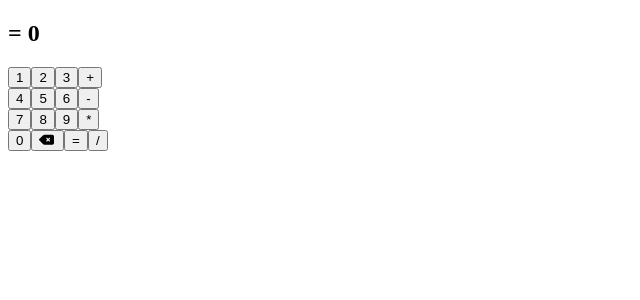
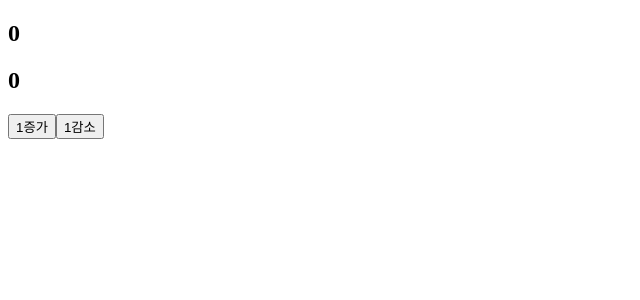
Before and after one commit to JeawonYang/korit_9_gov_react, a React (Vite) app: page / in a window 1280 px wide. Shown: the top 300 px of the page, without its empty margins (0-640 px from the left). Built offline with nearby package versions, Linux system fonts and the light colour scheme.

Commit message:
ㅇㅅㅇ

```diff
--- a/package.json
+++ b/package.json
@@ -10,6 +10,7 @@
     "preview": "vite preview"
   },
   "dependencies": {
+    "@fortawesome/fontawesome-svg-core": "^7.1.0",
     "@fortawesome/free-solid-svg-icons": "^7.1.0",
     "@fortawesome/react-fontawesome": "^3.1.1",
     "react": "^19.2.0",
--- a/src/ch03/UseEffect02.jsx
+++ b/src/ch03/UseEffect02.jsx
@@ -7,24 +7,19 @@ function UseEffect02() {
         const setter = (value) => {
             v = value;
         }
-        return [ v, setter];
+        return [v, setter];
     }
 
     const Component = () => {
-        const [ num, setNum] = useState(0);
+        const [num, setNum] = useState(0);
         console.log(num);
 
         const onClick = () => {
             setNum(num + 1);
-            console(num);0
+            console(num); 0
         }
-        return <>
-        <div><h1>num = {num}</h1></div>
-        <button onClick={onClick}></button>
-        </>
-
+        return <div>{num}</div>
     }
-
     Component();
 }
 
--- a/src/ch03/UseEffect03.jsx
+++ b/src/ch03/UseEffect03.jsx
@@ -7,9 +7,15 @@ function UseEffect03() {
     const [num2, setNum2] = useState(0);
     const [result, setResult] = useState(0);
 
-    useEffect(() => {
-        console.log("마운트");
-    });
+    // 처음에 useEffect 가 실행되지 않길 원할때
+    const [ refresh, setRefresh ] = useState(false);
+
+    // useEffect(() => {
+    //     if (refresh) {
+    //         console.log("마운트");
+    //         setRefresh(false);
+    //     }
+    // },);
 
     useEffect(() => {
         console("num 변화")
@@ -22,6 +28,7 @@ function UseEffect03() {
 
     const handleNum2OnClick = () => {
         setNum2(num2 + 1);
+
     }
 
     console.log("JSX 리턴 직전");
--- /dev/null
+++ b/src/ch03/UseEffect04.jsx
@@ -0,0 +1,49 @@
+import { useEffect, useState } from "react";
+
+function UseEffect04() {
+
+    // num 상태
+    // num 상태의 제곱 값을 화면에 출력하시오
+    // 단 처음 num이 0일 때에는
+    // '숫자를 증가시켜 결과를 확인하세요.'
+    // 라는 안내 메시지를 alert로 출력하기.
+
+
+    const [num, setNum] = useState(0);
+    const [square , setSquare] = useState(0);
+    const [isZero, setZero] = useState(true);
+
+
+    useEffect(() => {
+        setSquare(num ** 2);
+    }, [num]);
+
+    useEffect(() => {
+        setZero(square === 0);
+    }, [square]);
+
+    useEffect(() =>{
+        if (isZero) {
+            setTimeout(() => {
+                alert ("숫자를 증가시켜 결과를 확인하세요.");
+            }, 100);
+        }
+    },[isZero])
+
+    const handleOnClick = (value) => {
+        if(value < 0 && num < 1) {
+            return;
+        }
+        setNum(num + value);
+    }
+
+
+    return <>
+        <h2>{num}</h2>
+        <h2>{square}</h2>
+        <button onClick={() => handleOnClick(1)}>1증가</button>
+        <button onClick={() => handleOnClick(-1)}>1감소</button>
+    </>
+}
+
+export default UseEffect04;
--- a/src/main.jsx
+++ b/src/main.jsx
@@ -11,6 +11,7 @@ import SearchName from './ch02/SearchName';
 import UseEffect01 from './ch03/UseEffect01';
 import UseEffect02 from './ch03/UseEffect02';
 import UseEffect03 from './ch03/UseEffect03';
+import UseEffect04 from './ch03/UseEffect04';
 import Calculator from './ch01/Calculator';
 
 
@@ -27,13 +28,14 @@ const appObj = {
     "useEffect01" : <UseEffect01 />,
     "useEffect02" : <UseEffect02 />,
     "useEffect03" : <UseEffect03 />,
+    "useEffect04" : <UseEffect04 />,
     "calculator" : <Calculator />,
     // "ch01_1" : <h1>ch01_1 렌더링</h1>,
     // "ch01_2" : BoxComponent(),
     // "ch01_3" : <BoxComponent />,
     // "ch01_4" : <BoxComponent></BoxComponent>,
 }
-const currentApp = "calculator";
+const currentApp = "useEffect04";
 
 const root = document.getElementById('root');
 createRoot(root).render(appObj[currentApp]);
```
Also changed, not shown: 1 other file (tests, documents, lock files or other folders).
